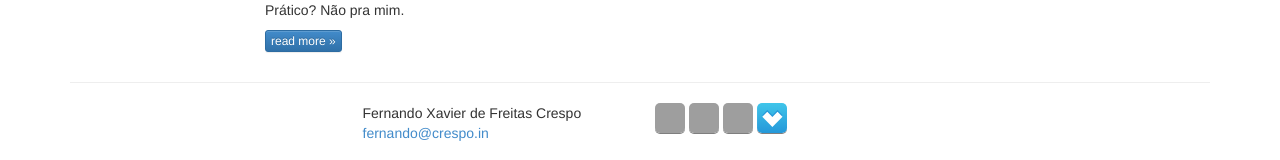
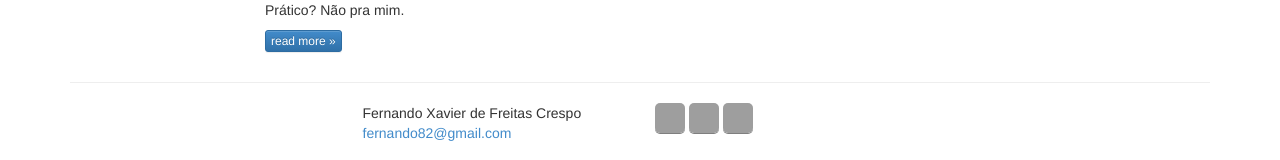
Before and after one commit to fcrespo82/fcrespo82.github.io, a Jekyll site: the page built from index.html, in a window 1280 px wide and 900 px high, scrolled down 2069 px. Shown: the part 737-897 px from the top of the window. Built offline with Jekyll 4.4.1, drawn with Linux system fonts in a browser that asks for light colours; grey boxes are pictures that could not be loaded.

Commit message:
Atualiza algums item para a estrutura atual

```diff
--- a/_layouts/default.html
+++ b/_layouts/default.html
@@ -69,13 +69,13 @@
                 <div class="row">
                     <div class="col-xs-5 col-sm-5 col-sm-offset-2 col-md-3 col-md-offset-3">
                         Fernando Xavier de Freitas Crespo<br/>
-                        <a href="mailto:fernando@crespo.in">fernando@crespo.in</a>
+                        <a href="mailto:fernando82@gmail.com">fernando82@gmail.com</a>
                     </div>
                     <div class="svg col-xs-5 col-sm-5 col-md-3">
                         <a href="http://github.com/fcrespo82/" target="_blank" class="webicon github">github</a>
                         <a href="http://bitbucket.com/fcrespo82/" target="_blank" class="webicon bitbucket">bitbucket</a>
                         <a href="http://twitter.com/fcrespo82/" target="_blank" class="webicon twitter">twitter</a>
-                        <a href="http://app.net/fcrespo82/" target="_blank" class="webicon adn">app.net</a>
+                        <!--<a href="http://app.net/fcrespo82/" target="_blank" class="webicon adn">app.net</a>-->
                     </div>
                 </div>
             </footer>
```
Also changed, not shown: 1 other file.
